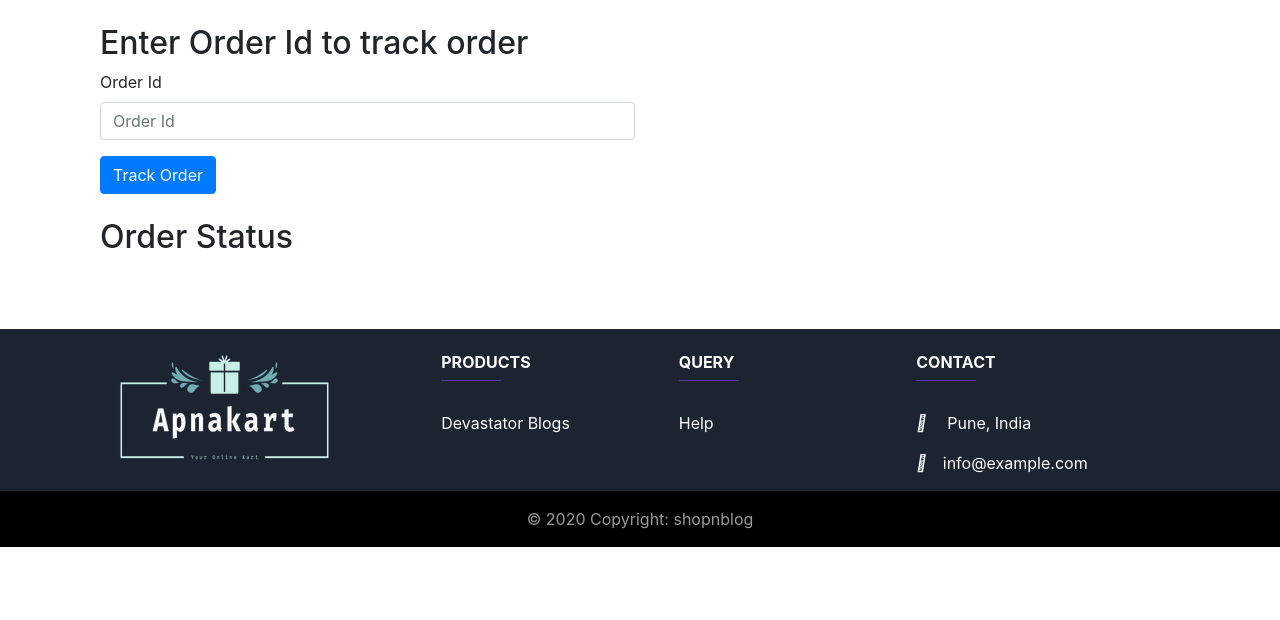
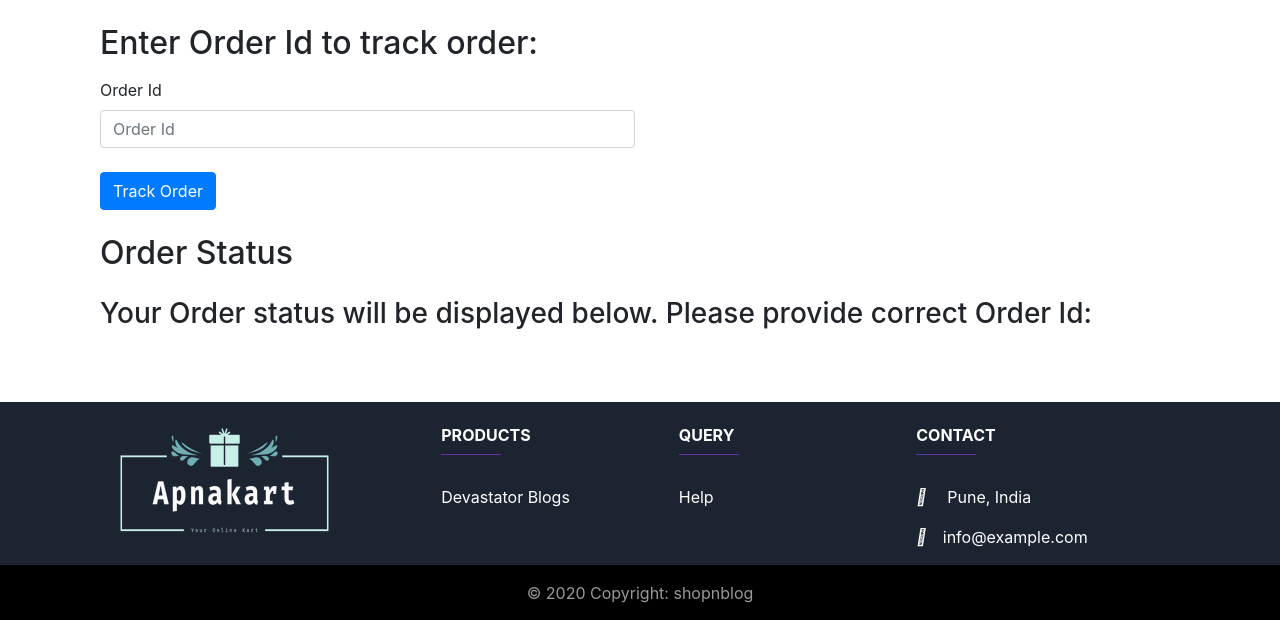
Before and after one commit to shrey2105/ecommerce-website, a Django app: page /shop/orderTracker/ in a window 1280 px wide. Shown: the part 136-756 px from the top of the page. Run offline with Django 3.2, Linux system fonts and the light colour scheme; some libraries are stand-ins or nearby versions.

Commit message:
design related changes

```diff
--- a/blog/templates/blog/basic.html
+++ b/blog/templates/blog/basic.html
@@ -18,7 +18,7 @@
         .header{background:#000000;}
         footer.page-footer .footer-copyright{overflow: hidden;color: rgba(255,255,255,0.6);background-color: #000000;}
         .unique-color-dark{background-color: #1c2331 !important;}
-        footer.page-footer {bottom: 0;color: #fff; width:100%, position:absolute;}
+        footer.page-footer {bottom: 0;color: #fff;}
         footer.page-footer a{color: #fff;}
         .deep-purple{background-color: #673ab7 !important;}
         img.bottom-image{width: 231px;height: 110px;}
--- a/home/templates/home/base.html
+++ b/home/templates/home/base.html
@@ -22,7 +22,7 @@
         .header{background:#000000;}
         footer.page-footer .footer-copyright{overflow: hidden;color: rgba(255,255,255,0.6);background-color: #000000;}
         .unique-color-dark{background-color: #1c2331 !important;}
-        footer.page-footer {bottom: 0;color: #fff; width:100%, position:absolute;}
+        footer.page-footer {bottom: 0;color: #fff;}
         footer.page-footer a{color: #fff;}
         .deep-purple{background-color: #673ab7 !important;}
         img.bottom-image{width: 231px;height: 110px;}
--- a/shopping/templates/shopping/basic.html
+++ b/shopping/templates/shopping/basic.html
@@ -17,7 +17,7 @@
         .header{background:#000000;}
         footer.page-footer .footer-copyright{overflow: hidden;color: rgba(255,255,255,0.6);background-color: #000000;}
         .unique-color-dark{background-color: #1c2331 !important;}
-        footer.page-footer {bottom: 0;color: #fff; width:100%, position:absolute;}
+        footer.page-footer {bottom: 0;color: #fff;}
         footer.page-footer a{color: #fff;}
         .deep-purple{background-color: #673ab7 !important;}
         img.bottom-image{width: 231px;height: 110px;}
--- a/shopping/templates/shopping/new_tracker.html
+++ b/shopping/templates/shopping/new_tracker.html
@@ -5,22 +5,23 @@
 {% block body %}
 <div class="container">
     <div class="col my-4">
-        <h2>Enter Order Id to track order</h2>
+        <h2 class="mt-3">Enter Order Id to track order:</h2>
         <form action="#" id="tracker-update" method="post">{% csrf_token %}
-            <div class="form-row">
-                <div class="form-group col-md-6">
+            <div class="form-row mt-2">
+                <div class="form-group col-md-6 mt-2">
                     <label for="inputOrderId4">Order Id</label>
                     <input type="text" class="form-control" id="inputOrderId4" name="orderid" placeholder="Order Id">
                 </div>
             </div>
-            <button type="submit" class="btn btn-primary">Track Order</button>
+            <button type="submit" class="btn btn-primary mt-2">Track Order</button>
         </form>
     </div>
 
     <div class="col my-4">
-        <h2>Order Status</h2>
-        <div class="my-4">
-            <ul class="list-group" id="ordered-items">
+        <h2 class="mt-4">Order Status</h2>
+        <h3 class="mt-4">Your Order status will be displayed below. Please provide correct Order Id:
+        <div class="mt-4">
+            <ul class="list-group mt-2" id="ordered-items">
             </ul>
         </div>
     </div>
```
Also changed, not shown: shopping/templates/shopping/cartView.html (+32 -0 lines).
